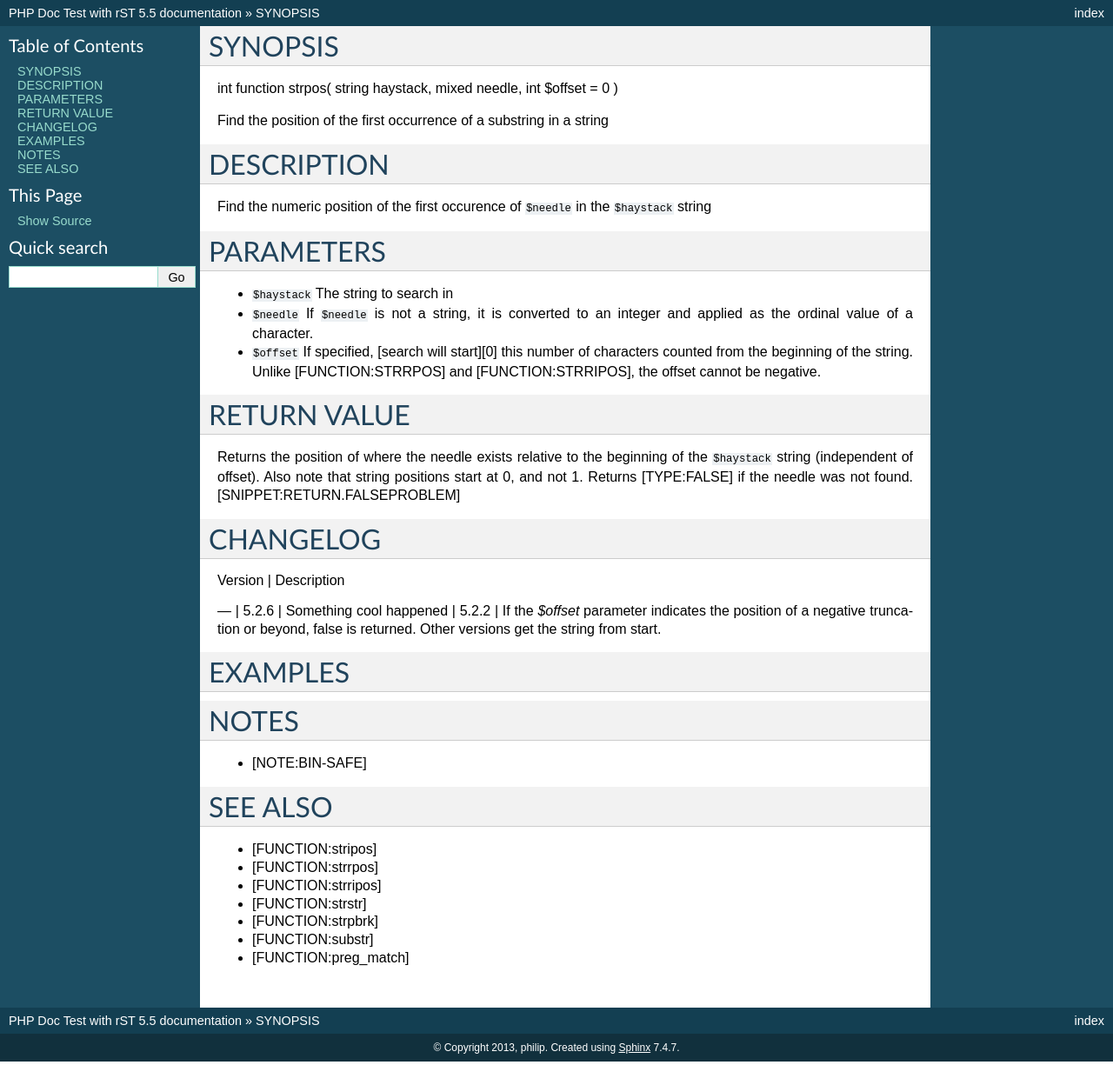
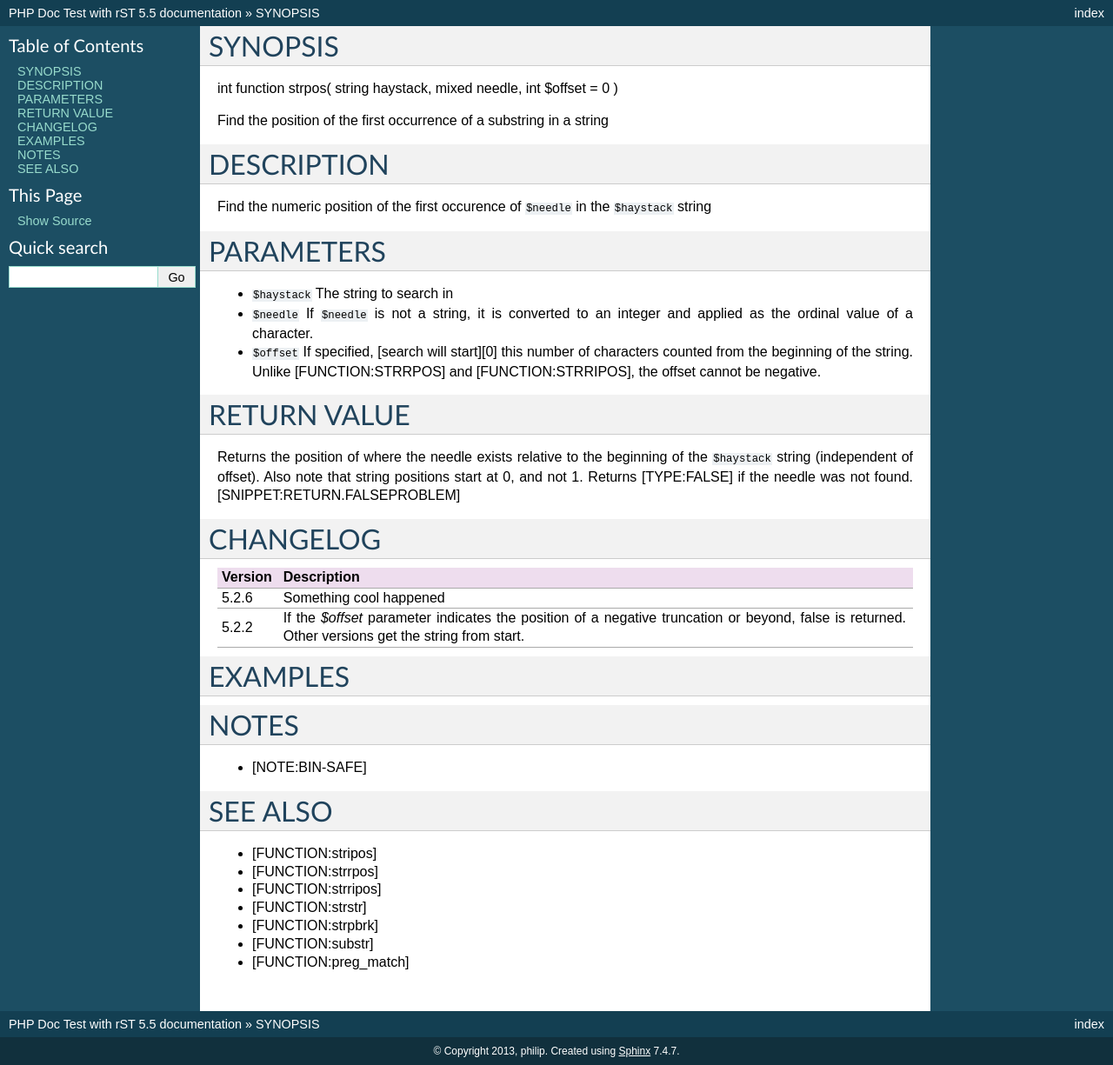
Before and after one commit to DevAly/php_rst, a Sphinx documentation site: the page built from docs/index.rst, in a window 1280 px wide. Shown: the whole page at 87% size. Built offline with Sphinx 7.4.7, drawn with Linux system fonts in a browser that asks for light colours; formulas are drawn with MathJax 3.

Commit message:
Fixed changelog table

```diff
--- a/docs/index.rst
+++ b/docs/index.rst
@@ -32,10 +32,12 @@ needle was not found. [SNIPPET:RETURN.FALSEPROBLEM]
 CHANGELOG
 =========
 
-| Version | Description
----
-| 5.2.6 | Something cool happened
-| 5.2.2 | If the `$offset` parameter indicates the position of a negative truncation or beyond, false is returned. Other versions get the string from start.
+================  ============================================================
+Version           Description
+================  ============================================================
+5.2.6             Something cool happened
+5.2.2             If the `$offset` parameter indicates the position of a negative truncation or beyond, false is returned. Other versions get the string from start.
+================  ============================================================
 
 
 EXAMPLES
```
